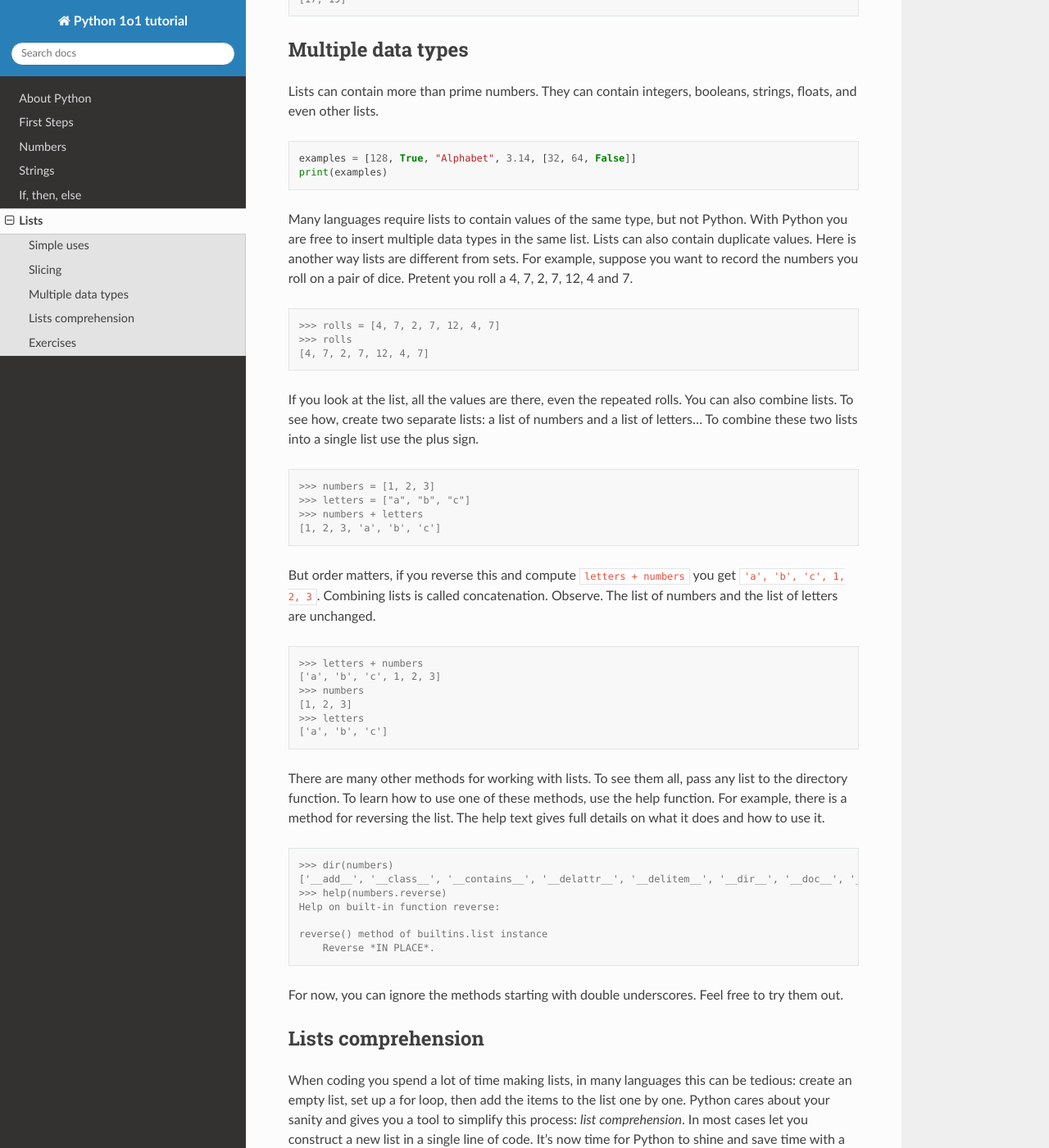
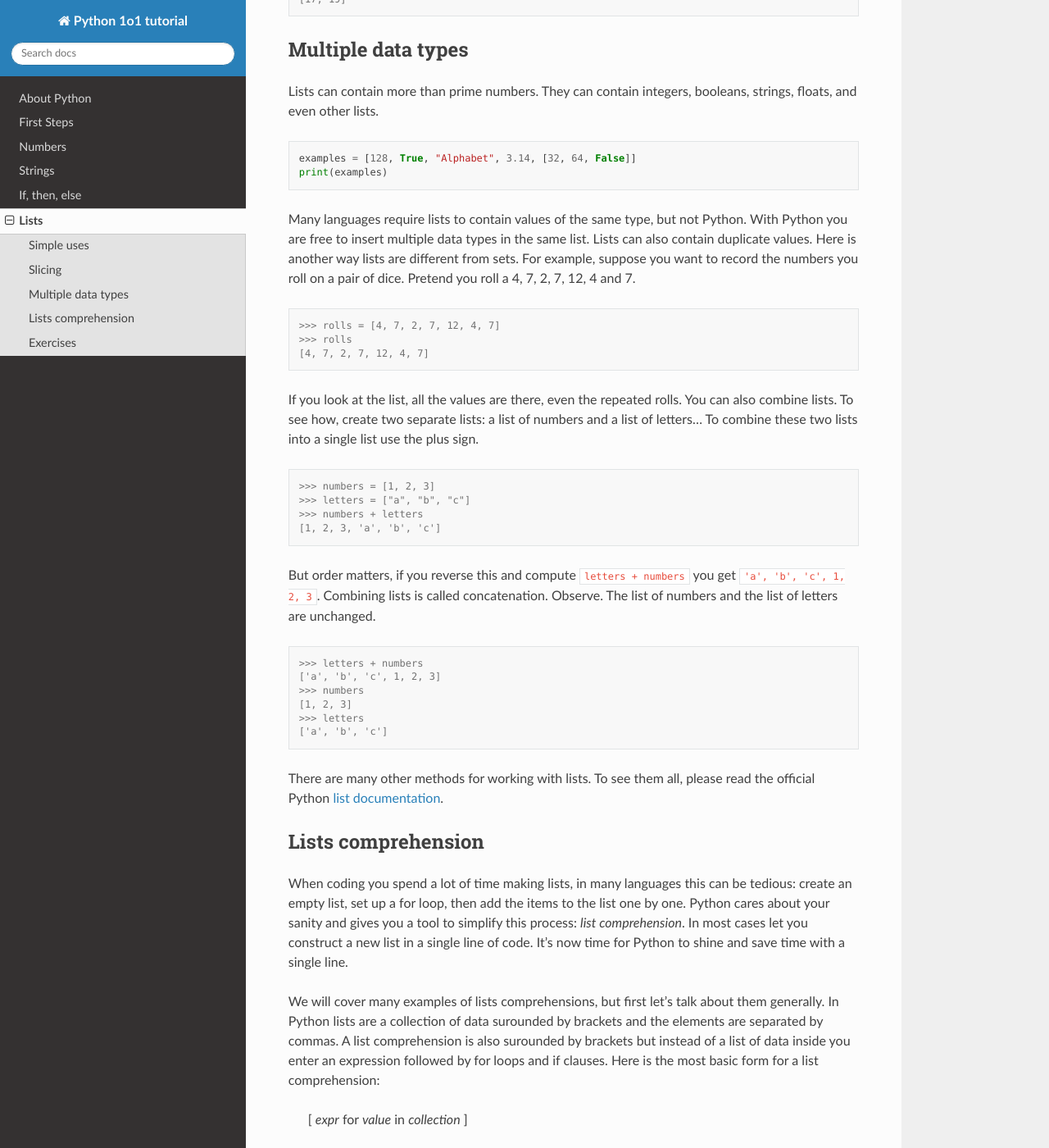
Before and after one commit to kopsha/python-1o1, a Sphinx documentation site: the page built from docs/lists.rst, in a window 1280 px wide and 1400 px high, scrolled down 2844 px. Shown: the whole window at 82% size. Built offline with Sphinx 7.4.7 and the Read the Docs theme 2.0.0, drawn with Linux system fonts in a browser that asks for light colours; some of the changed text lies outside the part shown.

Commit message:
implemented review remarks

```diff
--- a/docs/lists.rst
+++ b/docs/lists.rst
@@ -2,7 +2,7 @@
 Lists
 *****
 
-Order... matters. And python lists make it easy to work with ordered data. Lists
+Order matters. And python lists make it easy to work with ordered data. Lists
 are a builtin data structure for storing and accessing objects which belong in
 a specific sequence. We will now learn how to create and use lists, and we will
 do so in a linear and orderly fashion.
@@ -42,8 +42,7 @@ of the list. Let's append the next two prime numbers: 17 and 19.
 
 
 If you display the list, you will see it contains the new values.
-Notice how lists preserve the order of the data; this is different from sets.
-In sets, the order is not important. In lists order is everything.
+Notice how lists preserve the order of the data, in lists order is everything.
 
 You do not have to view the entire list. If you want to see a specific value,
 you can access it by its index.
@@ -174,7 +173,7 @@ Many languages require lists to contain values of the same type, but not
 Python. With Python you are free to insert multiple data types in the same
 list. Lists can also contain duplicate values. Here is another way lists
 are different from sets. For example, suppose you want to record the
-numbers you roll on a pair of dice. Pretent you roll a 4, 7, 2, 7, 12, 4 and 7.
+numbers you roll on a pair of dice. Pretend you roll a 4, 7, 2, 7, 12, 4 and 7.
 
 .. code-block:: console
 
@@ -210,22 +209,9 @@ Observe. The list of numbers and the list of letters are unchanged.
     ['a', 'b', 'c']
 
 
-There are many other methods for working with lists. To see them all, pass any list to the directory function. To learn how to use one of these methods, use the help function. For example, there is a method for reversing the list. The
-help text gives full details on what it does and how to use it.
-
-.. code-block:: console
-
-    >>> dir(numbers)
-    ['__add__', '__class__', '__contains__', '__delattr__', '__delitem__', '__dir__', '__doc__', '__eq__', '__format__', '__ge__', '__getattribute__', '__getitem__', '__gt__', '__hash__', '__iadd__', '__imul__', '__init__', '__init_subclass__', '__iter__', '__le__', '__len__', '__lt__', '__mul__', '__ne__', '__new__', '__reduce__', '__reduce_ex__', '__repr__', '__reversed__', '__rmul__', '__setattr__', '__setitem__', '__sizeof__', '__str__', '__subclasshook__', 'append', 'clear', 'copy', 'count', 'extend', 'index', 'insert', 'pop', 'remove', 'reverse', 'sort']
-    >>> help(numbers.reverse)
-    Help on built-in function reverse:
-
-    reverse() method of builtins.list instance
-        Reverse *IN PLACE*.
-
-
-For now, you can ignore the methods starting with double underscores. Feel free
-to try them out.
+There are many other methods for working with lists. To see them all, please
+read the official Python
+`list documentation <https://docs.python.org/3/tutorial/datastructures.html>`_.
 
 
 Lists comprehension
@@ -239,7 +225,7 @@ a new list in a single line of code. It's now time for Python to shine and
 save time with a single line.
 
 We will cover many examples of lists comprehensions, but first let's talk about
-them generally. In Python lists are a collection of data surounded by brckets
+them generally. In Python lists are a collection of data surounded by brackets
 and the elements are separated by commas. A list comprehension is also
 surounded by brackets but instead of a list of data inside you enter an
 expression followed by for loops and if clauses. Here is the most basic form
@@ -428,6 +414,7 @@ For example
 .. math::
 
     A = \{ 1, 3 \}
+
     B = \{ x, y \}
 
     A \times B  = \{ (1, x), (1, y), (3, x), (3, y) \}
```
Also changed, not shown: other parts of docs/lists.rst (+13 -13 lines).
